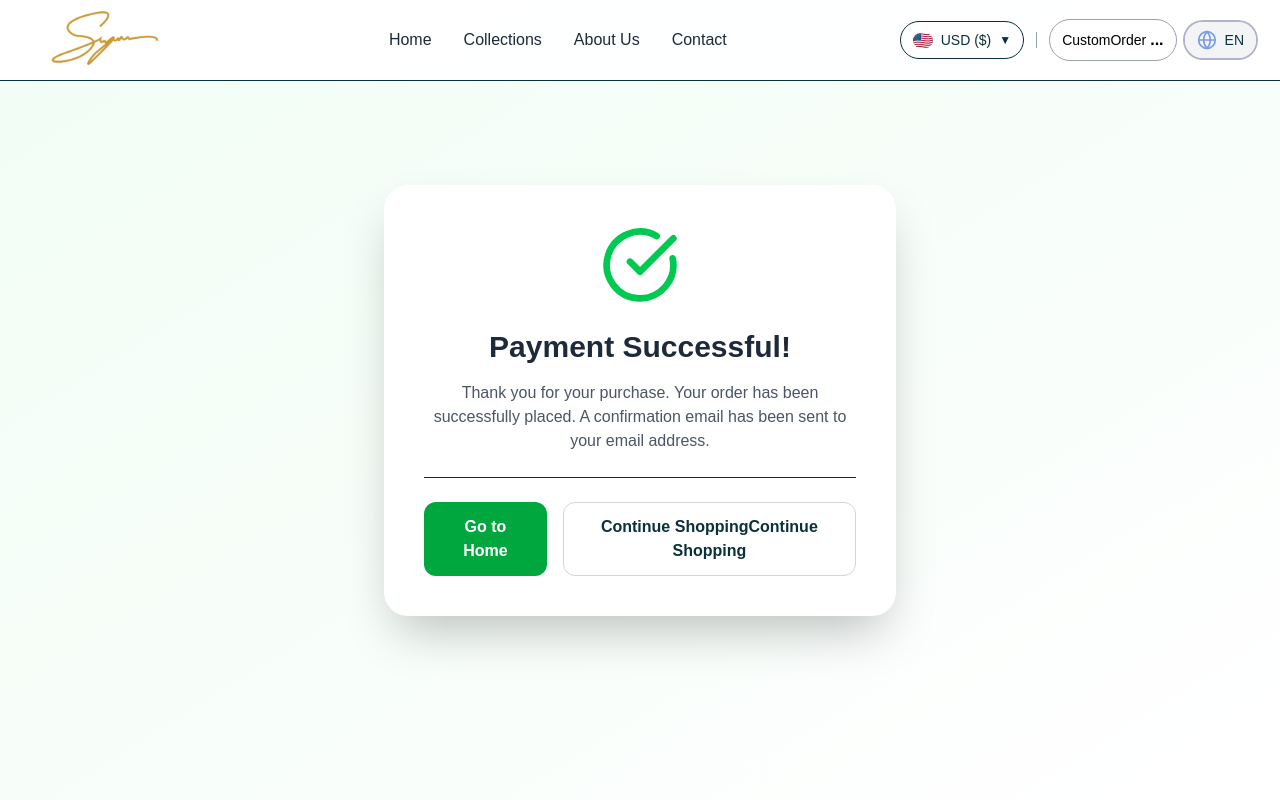
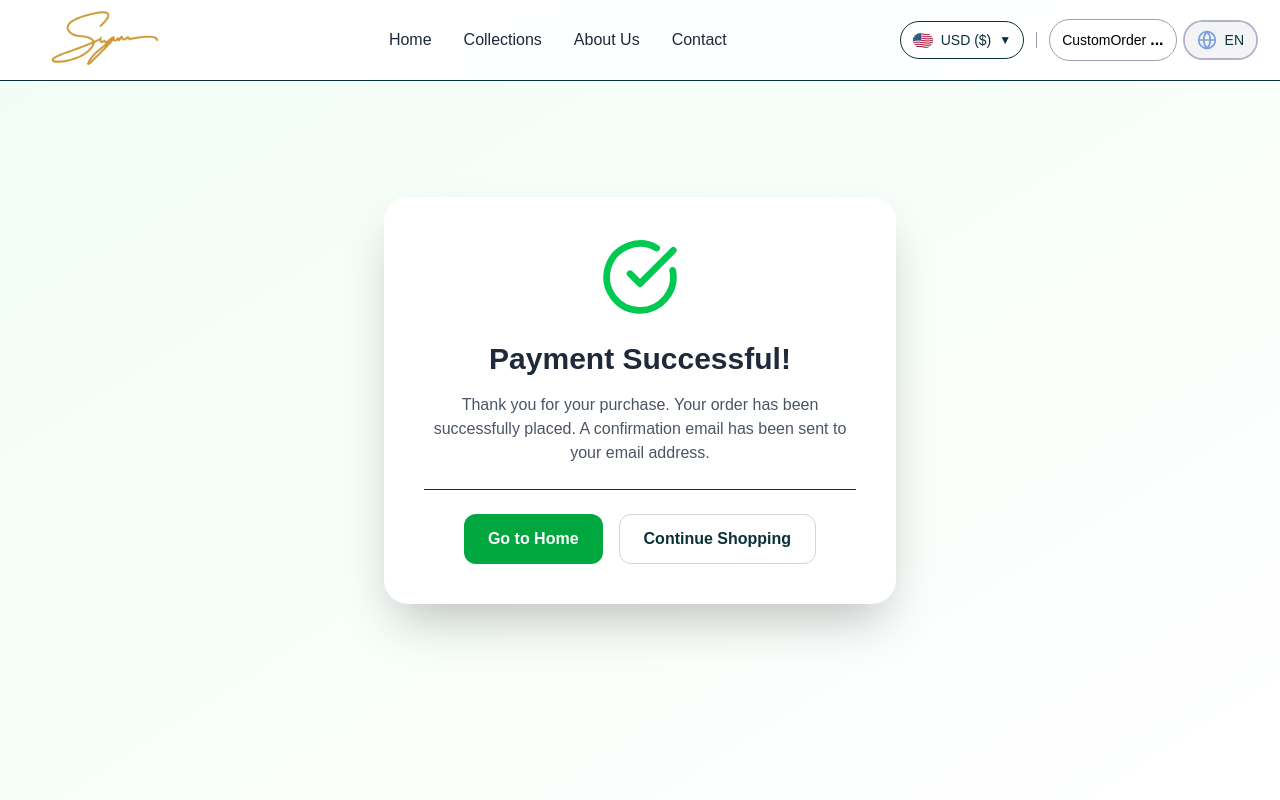
Before and after one commit to developertuls/framer-website, a Next.js app in the folder souvenirbyFay/: page /order-success in a window 1280 px wide. Shown: the top 800 px of the page. Built offline with nearby package versions, Linux system fonts and the light colour scheme; grey boxes are pictures that could not be loaded.

Commit message:
fixpament

```diff
--- a/souvenirbyFay/app/order-success/page.jsx
+++ b/souvenirbyFay/app/order-success/page.jsx
@@ -80,7 +80,7 @@ function SuccessContent() {
             <Link href="/shop">
              Continue Shopping
             </Link>
-            Continue Shopping
+
           </button>
         </div>
       </motion.div>
```
